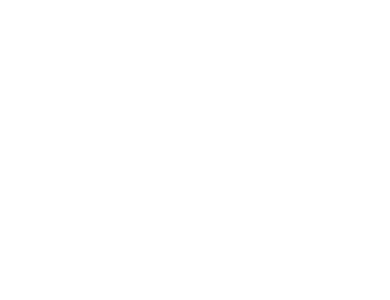
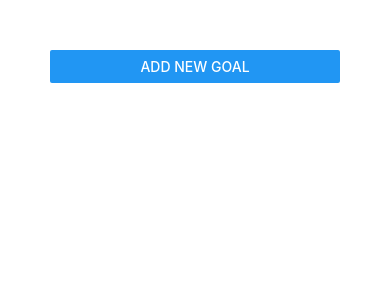
Before and after one commit to bomazani/nr-complete-guide, a React Native app: screen / in a window 390 px wide. Shown: the top 300 px of the page. Built offline with nearby package versions, Linux system fonts and the light colour scheme.

Commit message:
Added an 'Add New Goal' button that toggles the modal to visible. Also added an 'isAddMode' state component to facilitate the change in visibility.

```diff
--- a/App.js
+++ b/App.js
@@ -2,14 +2,17 @@
 import {
   StyleSheet,
   View,
+  Button,
   FlatList
 } from 'react-native';
 
 import GoalItem from './components/GoalItem';
 import GoalInput from './components/GoalInput';
 
+
 export default function App() {
   const [courseGoals, setCourseGoals] = useState([]);
+  const [isAddMode, setIsAddMode] = useState(false);
 
   const addGoalHandler = goalTitle => {
     setCourseGoals(currentGoals => [
@@ -26,7 +29,8 @@
 
   return (
     <View style={styles.screen}>
-        <GoalInput onAddGoal={ addGoalHandler } />
+        <Button title={"Add New Goal"} onPress={() => setIsAddMode(true)} />
+        <GoalInput visible={isAddMode} onAddGoal={ addGoalHandler } />
           <FlatList
             keyExtractor={(item, index) => item.id}
             data={courseGoals}
--- a/components/GoalInput.js
+++ b/components/GoalInput.js
@@ -9,7 +9,7 @@
     };
 
     return (
-        <Modal visible={false}>
+        <Modal visible={props.visible}>
             <View style={styles.inputContainer}>
                 <TextInput
                 placeholder="Course Goal"
```
